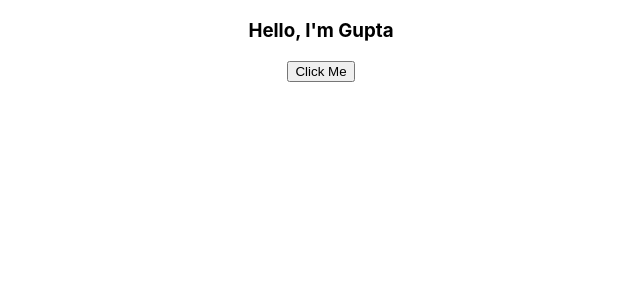
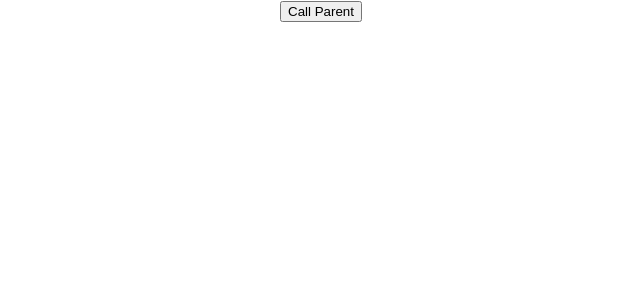
Before and after one commit to mvssgupta/UnderstandingReact, a React (Create React App) app: page / in a window 1280 px wide. Shown: the top 300 px of the page, without its empty margins (319-959 px from the left). Built offline with nearby package versions, Linux system fonts and the light colour scheme.

Commit message:
passing methods as props

```diff
--- a/src/App.js
+++ b/src/App.js
@@ -5,7 +5,8 @@ import './App.css';
 // import Message from './components/Message';
 // import Counter from './components/Counter';
 // import ClickFunction from './components/ClickFunction';
-import EventBinding from './components/EventBinding';
+// import EventBinding from './components/EventBinding';
+import Parent from './components/Parent';
 
 function App() {
   return (
@@ -17,7 +18,8 @@ function App() {
       {/* <Message/> */}
       {/* <Counter/> */}
       {/* <ClickFunction></ClickFunction> */}
-      <EventBinding></EventBinding>
+      {/* <EventBinding></EventBinding> */}
+      <Parent></Parent>
     </div>
   );
 }
--- /dev/null
+++ b/src/components/Child.js
@@ -0,0 +1,11 @@
+import React from 'react'
+
+function Child(props) {
+  return (
+    <>
+        <button onClick={props.GreetHandler}>Call Parent</button>
+    </>
+  )
+}
+
+export default Child
--- /dev/null
+++ b/src/components/Parent.js
@@ -0,0 +1,28 @@
+import React, { Component } from "react";
+import Child from "./Child";
+
+class Parent extends Component {
+  constructor(props) {
+    super(props);
+
+    this.state = {
+      ParentName: "Narayana Murty",
+    };
+    this.GreetParent = this.GreetParent.bind(this) //event bining
+  }
+
+  GreetParent ()
+  {
+    alert(`Hello ${this.state.ParentName} sir, welcome`)
+  }
+
+  render() {
+    return (
+      <>
+      <Child GreetHandler = {this.GreetParent}></Child>
+      </>
+    );
+  }
+}
+
+export default Parent;
```
